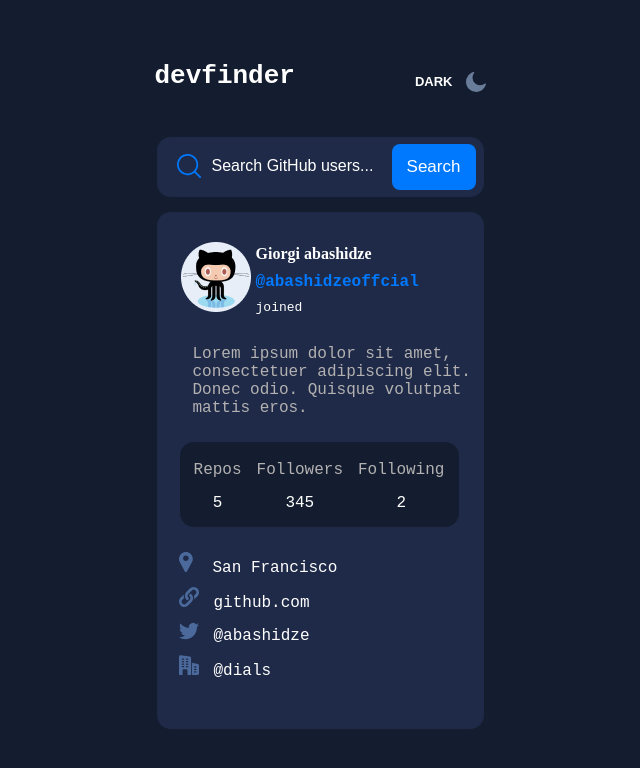
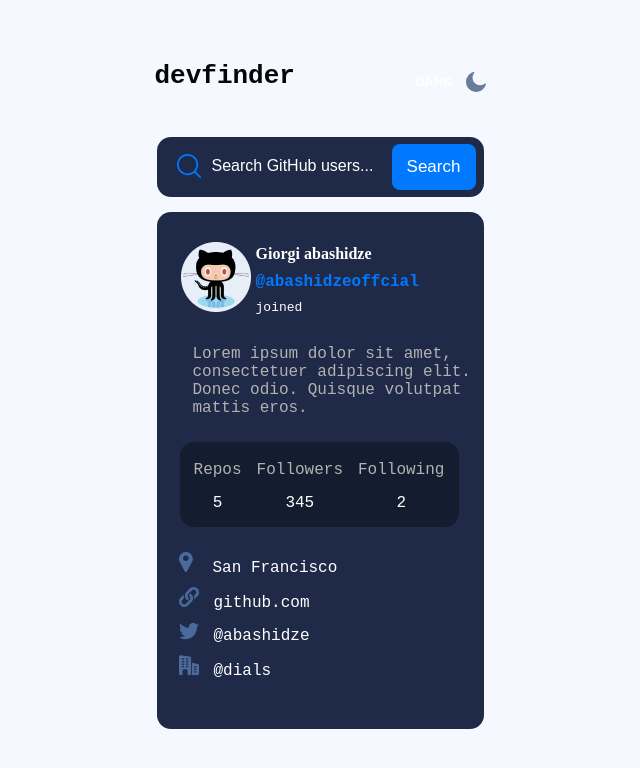
Before and after one commit to Abashidzeofficial/github-user-search-app, a React (Create React App) app: page / in a window 1280 px wide. Shown: the top 768 px of the page, without its empty margins (320-960 px from the left). Built offline with nearby package versions, Linux system fonts and the light colour scheme.

Commit message:
NewUpdate

```diff
--- a/src/App.tsx
+++ b/src/App.tsx
@@ -27,9 +27,9 @@ const App: React.FC = () => {
 
   };
   return (
-    <form className="wrapper" onSubmit={handleSubmission}>
+    <form className={`wrapper ${theme === 'DARK' ? 'dark-theme' : 'light-theme'}`} onSubmit={handleSubmission}>
       <div className="header-group">
-        <p className="header-txt">devfinder</p>
+        <span className={`header-txt ${theme === 'LIGHT' ? 'black-theme' : 'white-theme'}`} >devfinder</span>
         <div className="contrast-light">
           {theme === 'DARK' ? (
             <button className="them" onClick={handleTheme}>
@@ -47,7 +47,7 @@ const App: React.FC = () => {
         </div>
       </div>
       <div className="input-group">
-        <div className="input-graph">
+        <div className={`input-graph ${theme === 'LIGHT' ? 'light-theme' : 'dark-theme'}`}>
           <input
             type="text"
             className="input-txt"
--- a/src/component/styles.css
+++ b/src/component/styles.css
@@ -1,3 +1,25 @@
+:root {
+  --background-color-light: #141d2f;
+  --background-color-dark: #f6f8ff;
+  --text-color-light: #4b6a9b;
+  --text-color-dark: ;
+  --text-color-black: #060606;
+  --text-color-white: #faf8f8;
+}
+
+.light-theme {
+  background-color: var(--background-color-dark);
+}
+.dark-theme {
+  background-color: var(--background-color-light);
+}
+.black-theme {
+  color: var(--text-color-black);
+}
+.white-theme {
+  color: var(--text-color-white);
+}
+
 * {
   box-sizing: border-box;
   margin: 0;
@@ -94,7 +116,7 @@ body {
   font-size: 26px;
   font-weight: 700;
   line-height: 39px;
-  color: #fff;
+
   margin-top: -15px;
 }
 .github-information {
```
